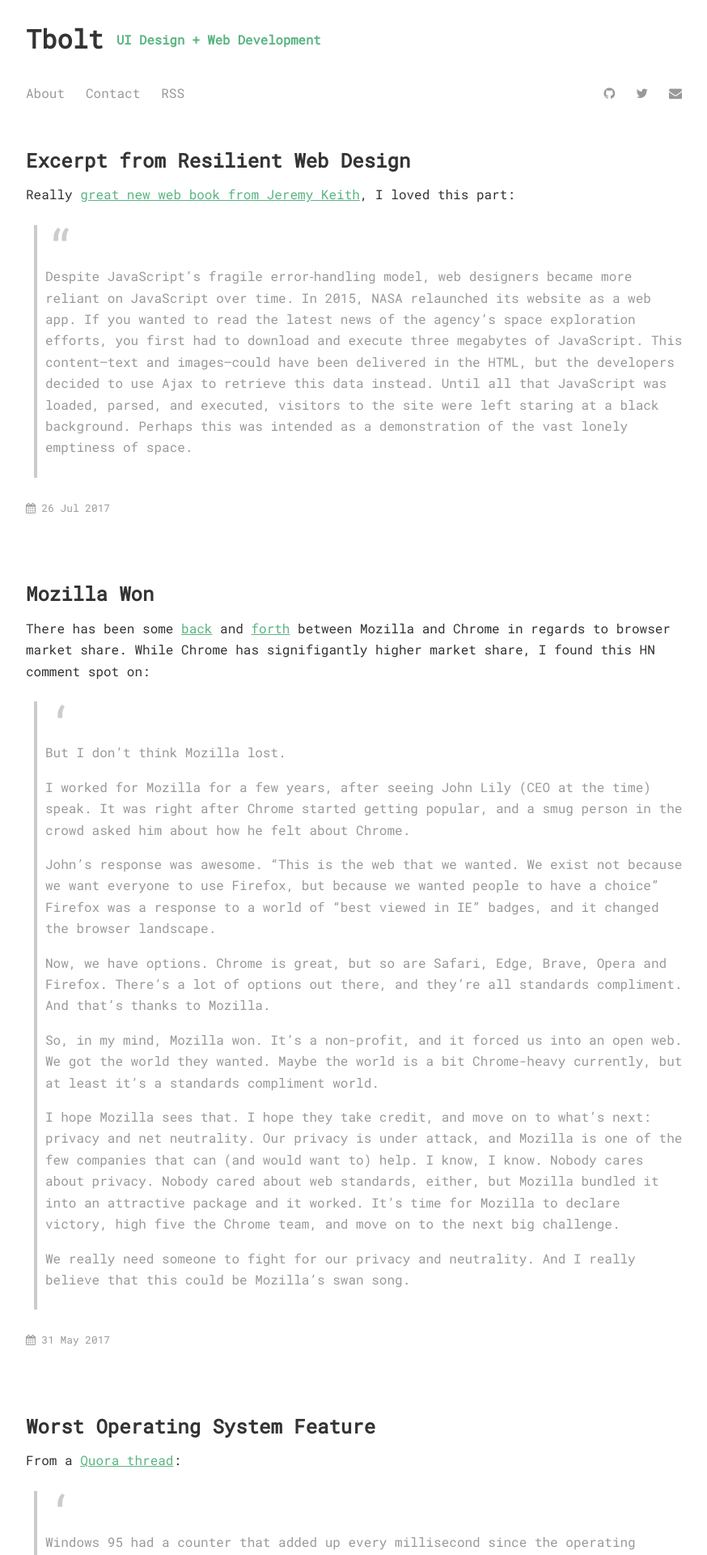
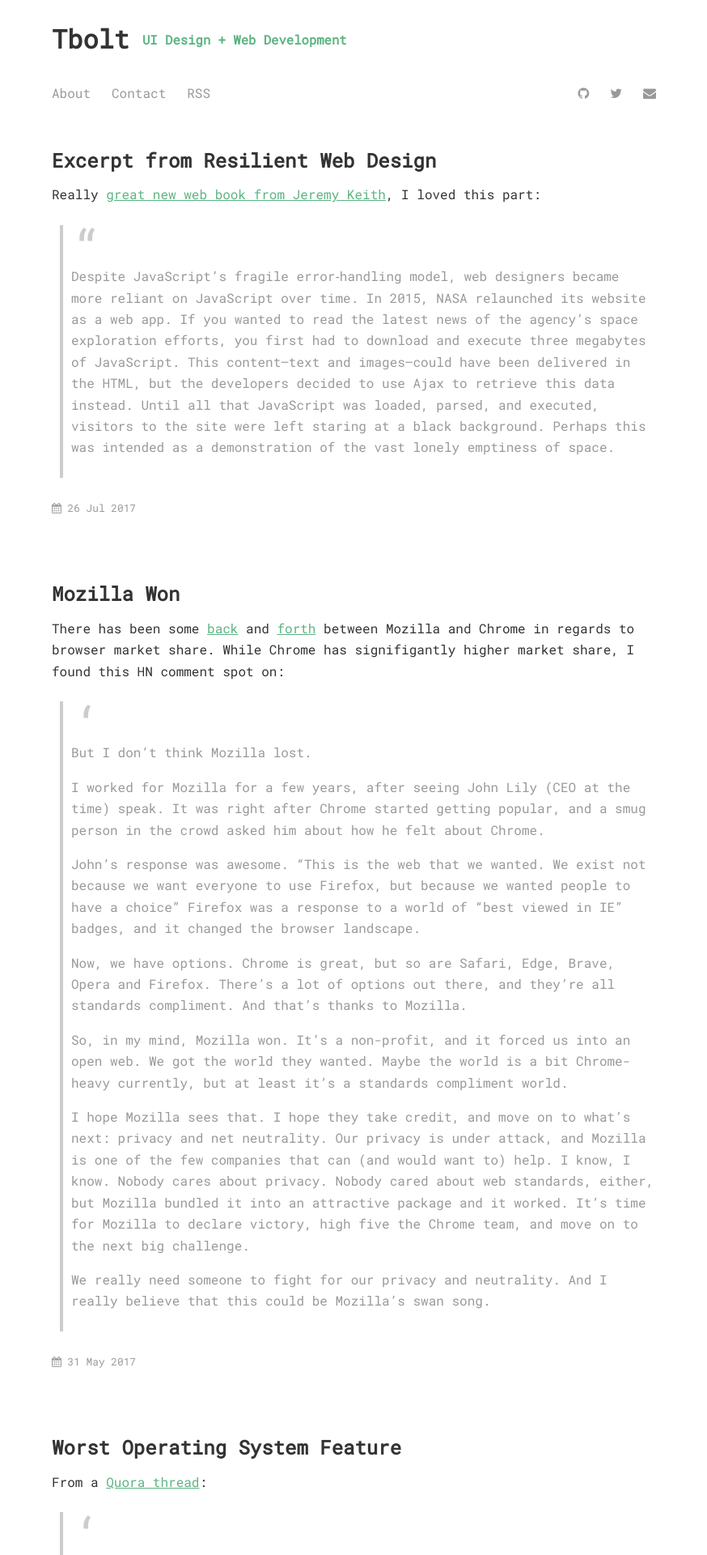
Before and after one commit to tbolt/tbolt.space, a Jekyll site: the page built from index.html, in a window 1280 px wide. Shown: the top 1920 px of the page at 81% size, without its empty margins (192-1066 px from the left). Built offline with Jekyll 4.4.1, drawn with Linux system fonts in a browser that asks for light colours; nearby versions of some CDN libraries; the list of posts is cut into pages by our own code.

Commit message:
updates to container width

```diff
--- a/assets/css/main.css
+++ b/assets/css/main.css
@@ -1,5 +1,4 @@
 /* Base */
-
 body {
   font-family: 'Roboto Mono', sans-serif;
   font-size: 16px;
@@ -49,13 +48,11 @@ a {
   -webkit-transition: .5s;
   transition: .5s;
 }
-
 a:hover {
   color: orange;
   /*#999;*/
   border-bottom: none;
 }
-
 img {
   max-width: 100%;
   height: auto;
@@ -64,7 +61,6 @@ img {
 /*
   Blockquote
 */
-
 blockquote {
   border-left: 0.25rem solid #ccc;
   margin: 1.5em 10px;
@@ -72,7 +68,6 @@ blockquote {
   padding: 0.5em 10px;
   quotes: "\201C""\201D""\2018""\2019";
 }
-
 blockquote:before {
   color: #ccc;
   content: open-quote;
@@ -81,50 +76,32 @@ blockquote:before {
   margin-right: 0.25em;
   vertical-align: -0.4em;
 }
-
 @media (max-width: 48em) {
   .post-container {
     padding-top: 2rem;
   }
 }
-
 /*
   Site container
 */
-
-.container {
-  margin-left: auto;
-  margin-right: auto;
-  max-width: 42.5vw;
-}
-
-@media (max-width: 1366px) {
+@media (min-width: 768px) {
   .container {
-    max-width: 65vw;
+    margin-left: auto;
+    margin-right: auto;
+    max-width: 60vw;
   }
 }
-
-
-@media (max-width: 48em) {
-  .container {
-    max-width: 95vw;
-  }
-}
-
 /*
   Masthead
 */
-
 .masthead {
   padding-top: 0.5rem;
   padding-bottom: 0.5rem;
   font-family: 'Roboto Mono', sans-serif;
 }
-
 .masthead a:hover {
   color: black;
 }
-
 .masthead-title a {
   font-size: 2rem;
   text-decoration: none;
@@ -132,28 +109,23 @@ blockquote:before {
   float: left;
   margin-right: 1rem;
 }
-
 .masthead-subtitle {
   margin-top: 1.5rem;
   margin-bottom: 1.5rem;
   color: #5AB482;
 }
-
 /*
   Post
 */
-
 .post-container {
   margin-bottom: 4rem;
   clear: both;
 }
-
 .posts {
   margin-bottom: 5rem;
   padding: 0px;
   list-style: none;
 }
-
 .post-date {
   display: block;
   margin-bottom: 1rem;
@@ -161,40 +133,32 @@ blockquote:before {
   font-family: 'Roboto Mono', sans-serif;
   font-size: 0.8rem;
 }
-
 @media (max-width: 30rem) {
   .posts h1 {
     font-size: 1.5rem;
   }
 }
-
 .related {
   padding-bottom: 2rem;
 }
-
 .related-posts {
   padding-left: 0px;
   list-style: none;
 }
-
 .related-posts a {
   text-decoration: none;
 }
-
 /*
   Pagination
 */
-
 .pagination {
   overflow: hidden;
   font-family: 'Roboto Mono', sans-serif;
   text-align: center;
 }
-
 .pagination a {
   text-decoration: none;
 }
-
 .pagination-button {
   color: #999;
   border: 1px solid #e0e0e0;
@@ -203,66 +167,53 @@ blockquote:before {
   font-size: 16px;
   font-weight: bold;
 }
-
 .pagination-active {
   color: black;
 }
-
 .pagination-active:hover {
   background-color: #e0e0e0;
 }
-
 /*
   Footer
 */
-
 .footer {
   color: #999;
   text-align: center;
   margin: 2rem;
 }
-
 .footer a {
   color: #999;
   padding: 10px;
   text-decoration: none;
 }
-
 .footer a:hover {
   color: #333;
 }
-
 /*
   Menu
 */
-
 .menu {
   padding-top: 2.5rem;
   padding-bottom: 2.5rem;
   display: block;
 }
-
 .menu-content {
   float: left;
   clear: left;
 }
-
 .menu-content a {
   color: #999;
   font-size: 1rem;
   padding-right: 10px;
   font-weight: normal;
 }
-
 .social-icons {
   float: right;
 }
-
 .social-icons a {
   color: #999;
   font-size: 1rem;
 }
-
 @media (max-width: 48em) {
   .social-icons {
     float: left;
@@ -270,11 +221,9 @@ blockquote:before {
     padding-top: 0.5rem;
   }
 }
-
 /*
   Code
 */
-
 pre,
 code {
   font-size: 0.8rem;
@@ -282,44 +231,36 @@ code {
   background-color: #f5f5f5;
   font-family: "Source Code Pro";
 }
-
 code {
   padding: 1px 5px;
 }
-
 pre {
   padding: 8px 12px;
   overflow-x: auto;
-
   >code {
     border: 0;
     padding-right: 0;
     padding-left: 0;
   }
 }
-
 .highlight .lineno {
   color: #aaa;
   display: inline-block;
   padding: 0 5px;
   border-right: 1px solid #ccc;
 }
-
 .highlight pre code {
   display: block;
   white-space: pre;
   overflow-x: auto;
   word-wrap: normal;
 }
-
 /*
   Social media icons
 */
-
 .sharing-icons a {
   padding-right: 10px;
 }
-
 .fa-envelope {
   padding: 5px;
   -o-transition: .5s;
@@ -328,11 +269,9 @@ pre {
   -webkit-transition: .5s;
   transition: .5s;
 }
-
 .fa-envelope:hover {
   color: #f39c12;
 }
-
 .fa-twitter {
   padding: 5px;
   -o-transition: .5s;
@@ -341,11 +280,9 @@ pre {
   -webkit-transition: .5s;
   transition: .5s;
 }
-
 .fa-twitter:hover {
   color: #00aced;
 }
-
 .fa-github {
   padding: 5px;
   -o-transition: .5s;
@@ -354,7 +291,6 @@ pre {
   -webkit-transition: .5s;
   transition: .5s;
 }
-
 .fa-github:hover {
   color: #343434;
 }
```
